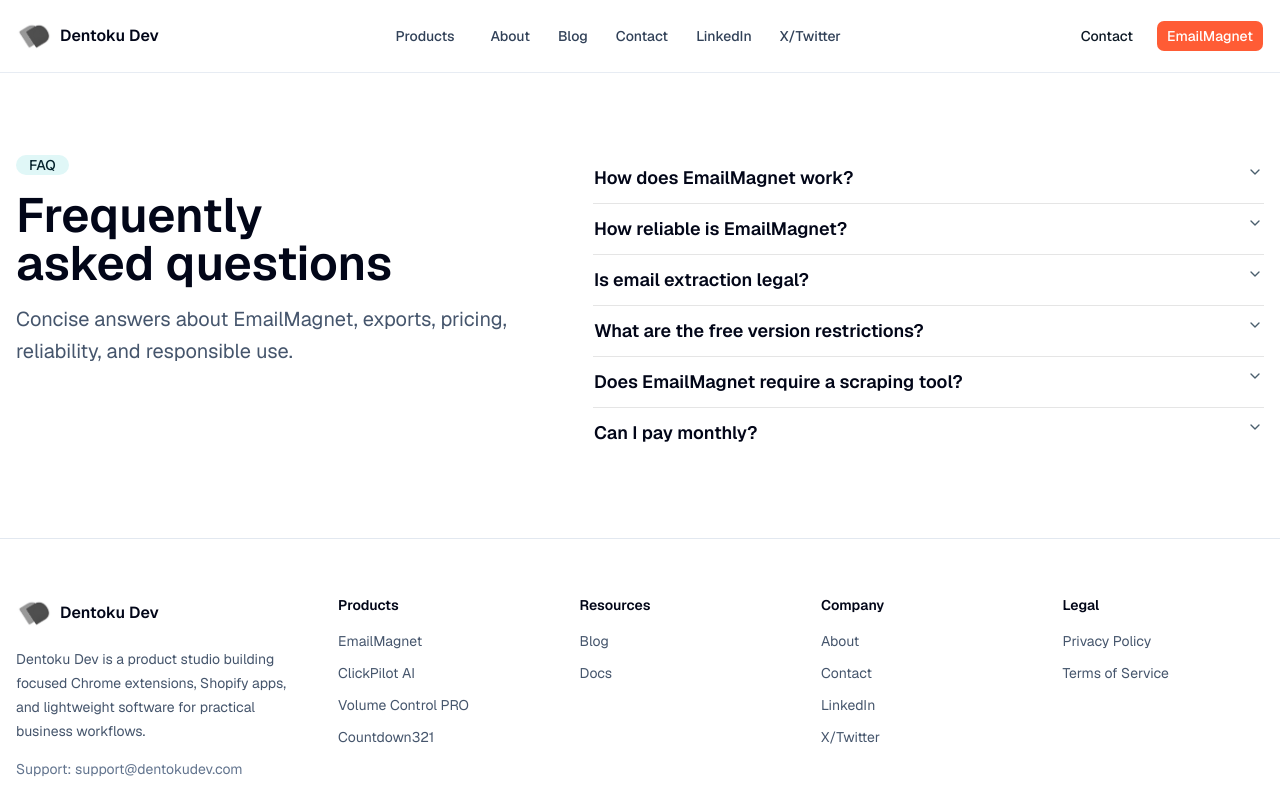
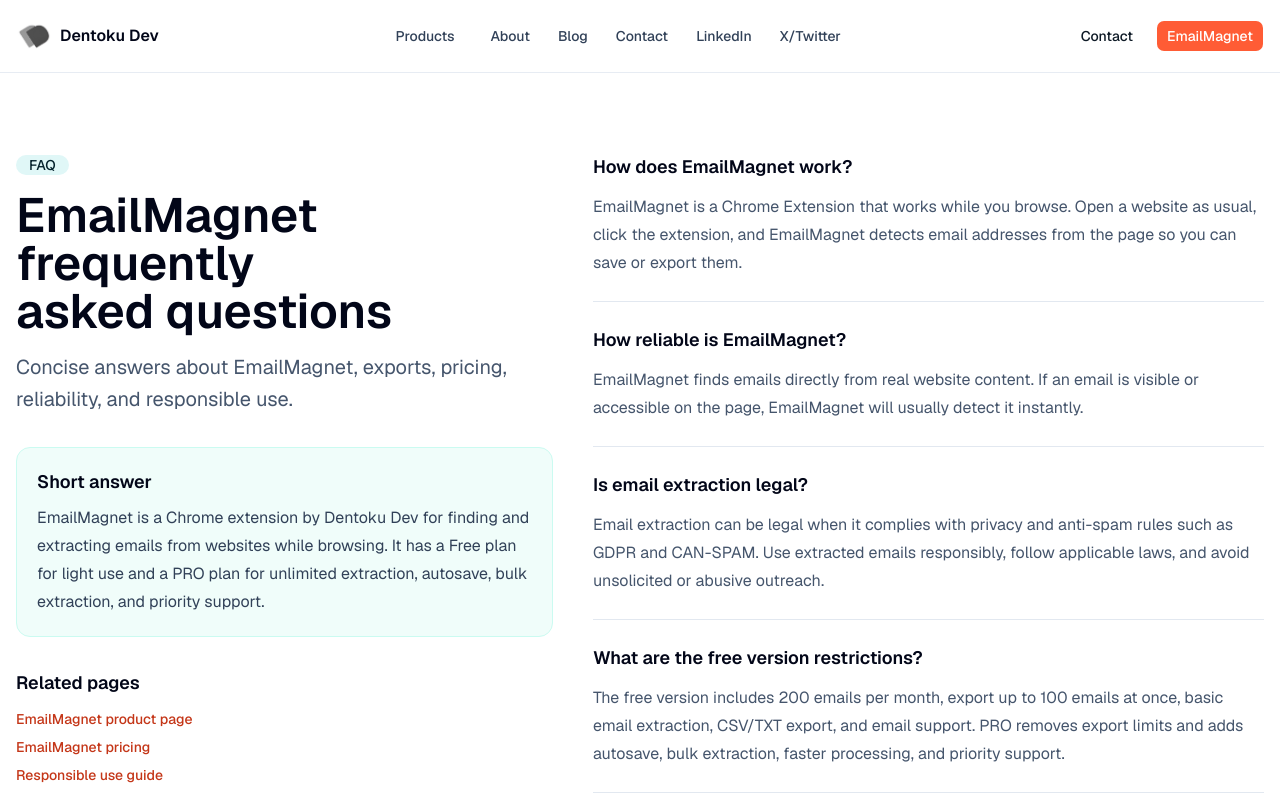
Before and after one commit to snighedis/emailmagnet_newsite, a Next.js app: page /faq in a window 1280 px wide. Shown: the top 796 px of the page. Built offline with nearby package versions, Linux system fonts and the light colour scheme.

Commit message:
Improve content structure and navigation UX

```diff
--- a/src/app/about/page.tsx
+++ b/src/app/about/page.tsx
@@ -1,7 +1,10 @@
+import Link from "next/link";
 import { Card, CardContent } from "@/components/ui/card";
+import { JsonLd } from "@/components/marketing/json-ld";
 import { SectionHeading } from "@/components/marketing/section-heading";
-import { siteConfig } from "@/data/site";
+import { productPortfolio, siteConfig } from "@/data/site";
 import { createMetadata } from "@/lib/metadata";
+import { buildBreadcrumbSchema, buildItemListSchema } from "@/lib/schema";
 
 export const metadata = createMetadata({
   title: "About",
@@ -12,20 +15,48 @@
 
 export default function AboutPage() {
   return (
+    <>
+      <JsonLd
+        data={buildBreadcrumbSchema([
+          { name: "Dentoku Dev", href: "/" },
+          { name: "About", href: "/about" },
+        ])}
+      />
+      <JsonLd data={buildItemListSchema("Dentoku Dev product portfolio", productPortfolio)} />
       <section className="bg-white py-20">
         <div className="mx-auto max-w-5xl px-4">
           <SectionHeading
             as="h1"
             eyebrow="About Dentoku Dev"
-          title="A product studio for focused software tools"
+            title="Dentoku Dev builds focused Chrome extensions, Shopify apps, and productivity tools"
             description={siteConfig.description}
           />
+          <div className="mt-10 rounded-xl border border-teal-100 bg-teal-50 p-5">
+            <h2 className="text-lg font-semibold text-slate-950">Short answer</h2>
+            <p className="mt-2 leading-8 text-slate-700">
+              Dentoku Dev is the product studio behind EmailMagnet, ClickPilot AI, Volume Control
+              PRO, and Countdown321. The studio builds small, practical software products for
+              browser, ecommerce, and business workflows.
+            </p>
+          </div>
           <div className="mt-12 grid gap-5 md:grid-cols-2">
             {[
-            ["What it is", "Dentoku Dev is the parent company and product studio behind focused software products including EmailMagnet."],
-            ["What we build", "The portfolio includes Chrome extensions, Shopify apps, and focused software tools under one company brand."],
-            ["How products are organized", "Each product has its own route, metadata, schema, and support path so users can understand it immediately."],
-            ["Why it exists", "Dentoku Dev builds practical tools that remove friction from daily browser, business, and commerce workflows."],
+              [
+                "What Dentoku Dev is",
+                "Dentoku Dev is a product studio based in Milan, Italy. It owns and maintains a portfolio of focused software products rather than a single broad SaaS platform.",
+              ],
+              [
+                "What the studio builds",
+                "The portfolio includes Chrome extensions for browser workflows, Shopify apps for ecommerce stores, and lightweight utilities for practical business tasks.",
+              ],
+              [
+                "How products are organized",
+                "Each product has a dedicated page, support path, metadata, and structured content so users can quickly understand what the product does and who it is for.",
+              ],
+              [
+                "Who the products are for",
+                "Dentoku Dev products are built for operators, founders, merchants, researchers, and teams that want focused tools without unnecessary platform complexity.",
+              ],
             ].map(([title, copy]) => (
               <Card key={title} className="rounded-xl border-slate-200 shadow-sm">
                 <CardContent className="p-6">
@@ -35,7 +66,41 @@
               </Card>
             ))}
           </div>
+
+          <section className="mt-16">
+            <h2 className="text-3xl font-semibold text-slate-950">Dentoku Dev product portfolio</h2>
+            <p className="mt-4 max-w-3xl leading-8 text-slate-600">
+              The portfolio is intentionally split into clear product entities. This makes support,
+              documentation, pricing, and product discovery easier to understand.
+            </p>
+            <div className="mt-8 overflow-hidden rounded-xl border border-slate-200">
+              <table className="w-full text-left text-sm">
+                <caption className="sr-only">Dentoku Dev products and use cases</caption>
+                <thead className="bg-slate-50 text-slate-950">
+                  <tr>
+                    <th scope="col" className="px-4 py-3 font-semibold">Product</th>
+                    <th scope="col" className="px-4 py-3 font-semibold">Category</th>
+                    <th scope="col" className="px-4 py-3 font-semibold">What it solves</th>
+                  </tr>
+                </thead>
+                <tbody className="divide-y divide-slate-200 text-slate-700">
+                  {productPortfolio.map((product) => (
+                    <tr key={product.href}>
+                      <th scope="row" className="px-4 py-4 font-semibold text-slate-950">
+                        <Link href={product.href} className="hover:text-[#c43618]">
+                          {product.name}
+                        </Link>
+                      </th>
+                      <td className="px-4 py-4">{product.category}</td>
+                      <td className="px-4 py-4">{product.description}</td>
+                    </tr>
+                  ))}
+                </tbody>
+              </table>
             </div>
           </section>
+        </div>
+      </section>
+    </>
   );
 }
--- a/src/app/contact/page.tsx
+++ b/src/app/contact/page.tsx
@@ -6,7 +6,7 @@
 import { SectionHeading } from "@/components/marketing/section-heading";
 import { siteConfig } from "@/data/site";
 import { createMetadata } from "@/lib/metadata";
-import { buildContactPointSchema } from "@/lib/schema";
+import { buildBreadcrumbSchema, buildContactPointSchema } from "@/lib/schema";
 
 export const metadata = createMetadata({
   title: "Contact",
@@ -19,6 +19,12 @@
   return (
     <section className="bg-[#fff7f2] py-20">
       <JsonLd data={buildContactPointSchema()} />
+      <JsonLd
+        data={buildBreadcrumbSchema([
+          { name: "Dentoku Dev", href: "/" },
+          { name: "Contact", href: "/contact" },
+        ])}
+      />
       <div className="mx-auto max-w-4xl px-4">
         <SectionHeading
           as="h1"
--- a/src/app/docs/page.tsx
+++ b/src/app/docs/page.tsx
@@ -1,7 +1,9 @@
 import Link from "next/link";
 import { Card, CardContent } from "@/components/ui/card";
+import { JsonLd } from "@/components/marketing/json-ld";
 import { SectionHeading } from "@/components/marketing/section-heading";
 import { createMetadata } from "@/lib/metadata";
+import { buildBreadcrumbSchema, buildItemListSchema } from "@/lib/schema";
 
 export const metadata = createMetadata({
   title: "Docs",
@@ -11,14 +13,45 @@
 });
 
 const docs = [
-  ["getting-started", "Getting started", "Install EmailMagnet and run your first extraction workflow."],
-  ["exporting-emails", "Exporting emails", "Export clean results in CSV or TXT with confidence."],
-  ["responsible-use", "Responsible use", "Use EmailMagnet in a compliant and responsible outreach process."],
+  {
+    slug: "getting-started",
+    title: "Getting started",
+    description: "Install EmailMagnet and run your first extraction workflow.",
+    bestFor: "New users who want to understand the basic browser workflow.",
+  },
+  {
+    slug: "exporting-emails",
+    title: "Exporting emails",
+    description: "Export clean results in CSV or TXT with confidence.",
+    bestFor: "Users preparing spreadsheets, CRM imports, or lightweight email lists.",
+  },
+  {
+    slug: "responsible-use",
+    title: "Responsible use",
+    description: "Use EmailMagnet in a compliant and responsible outreach process.",
+    bestFor: "Teams that need source context, qualification, and responsible contact handling.",
+  },
 ];
 
 export default function DocsPage() {
   return (
     <section className="bg-slate-50 py-20">
+      <JsonLd
+        data={buildBreadcrumbSchema([
+          { name: "Dentoku Dev", href: "/" },
+          { name: "Docs", href: "/docs" },
+        ])}
+      />
+      <JsonLd
+        data={buildItemListSchema(
+          "EmailMagnet documentation",
+          docs.map((doc) => ({
+            name: doc.title,
+            href: `/docs/${doc.slug}`,
+            description: doc.description,
+          })),
+        )}
+      />
       <div className="mx-auto max-w-6xl px-4">
         <SectionHeading
           as="h1"
@@ -26,18 +59,34 @@
           title="EmailMagnet documentation"
           description="Clear guides for setup, exports, and responsible usage."
         />
+        <div className="mx-auto mt-8 max-w-3xl rounded-xl border border-teal-100 bg-white p-5 text-center">
+          <h2 className="text-lg font-semibold text-slate-950">Short answer</h2>
+          <p className="mt-2 leading-7 text-slate-600">
+            EmailMagnet docs explain how to install the Chrome extension, extract emails from
+            website pages, export results, and use collected contact data responsibly.
+          </p>
+        </div>
         <div className="mt-12 grid gap-5 md:grid-cols-3">
-          {docs.map(([slug, title, description]) => (
-            <Link key={slug} href={`/docs/${slug}`}>
+          {docs.map((doc) => (
+            <Link key={doc.slug} href={`/docs/${doc.slug}`}>
               <Card className="h-full rounded-xl border-slate-200 bg-white shadow-sm">
                 <CardContent className="p-6">
-                  <h2 className="text-xl font-semibold text-slate-950">{title}</h2>
-                  <p className="mt-3 leading-7 text-slate-600">{description}</p>
+                  <h2 className="text-xl font-semibold text-slate-950">{doc.title}</h2>
+                  <p className="mt-3 leading-7 text-slate-600">{doc.description}</p>
+                  <p className="mt-5 text-sm leading-6 text-slate-500">{doc.bestFor}</p>
                 </CardContent>
               </Card>
             </Link>
           ))}
         </div>
+        <section className="mt-16 rounded-xl border border-slate-200 bg-white p-6">
+          <h2 className="text-2xl font-semibold text-slate-950">Recommended reading order</h2>
+          <ol className="mt-5 list-decimal space-y-3 pl-5 leading-7 text-slate-600">
+            <li>Start with getting started to understand the extraction workflow.</li>
+            <li>Read exporting emails before moving contacts into another tool.</li>
+            <li>Review responsible use before outreach, recruiting, or sales follow-up.</li>
+          </ol>
+        </section>
       </div>
     </section>
   );
--- a/src/app/faq/page.tsx
+++ b/src/app/faq/page.tsx
@@ -1,3 +1,4 @@
+import Link from "next/link";
 import { FaqList } from "@/components/marketing/faq-list";
 import { JsonLd } from "@/components/marketing/json-ld";
 import { SectionHeading } from "@/components/marketing/section-heading";
@@ -23,13 +24,48 @@
         ])}
       />
       <div className="mx-auto grid max-w-7xl gap-10 px-4 lg:grid-cols-[0.8fr_1fr]">
+        <div>
           <SectionHeading
             as="h1"
             align="left"
             eyebrow="FAQ"
-          title="Frequently asked questions"
+            title="EmailMagnet frequently asked questions"
             description="Concise answers about EmailMagnet, exports, pricing, reliability, and responsible use."
           />
+          <div className="mt-8 rounded-xl border border-teal-100 bg-teal-50 p-5">
+            <h2 className="text-lg font-semibold text-slate-950">Short answer</h2>
+            <p className="mt-2 leading-7 text-slate-700">
+              EmailMagnet is a Chrome extension by Dentoku Dev for finding and extracting emails
+              from websites while browsing. It has a Free plan for light use and a PRO plan for
+              unlimited extraction, autosave, bulk extraction, and priority support.
+            </p>
+          </div>
+          <nav aria-label="FAQ related pages" className="mt-8">
+            <h2 className="text-lg font-semibold text-slate-950">Related pages</h2>
+            <ul className="mt-3 space-y-2 text-sm text-slate-600">
+              <li>
+                <Link href="/emailmagnet" className="font-medium text-[#c43618] hover:underline">
+                  EmailMagnet product page
+                </Link>
+              </li>
+              <li>
+                <Link href="/pricing" className="font-medium text-[#c43618] hover:underline">
+                  EmailMagnet pricing
+                </Link>
+              </li>
+              <li>
+                <Link href="/docs/responsible-use" className="font-medium text-[#c43618] hover:underline">
+                  Responsible use guide
+                </Link>
+              </li>
+              <li>
+                <Link href="/contact" className="font-medium text-[#c43618] hover:underline">
+                  Contact Dentoku Dev
+                </Link>
+              </li>
+            </ul>
+          </nav>
+        </div>
         <FaqList items={faqItems} />
       </div>
     </section>
--- a/src/app/privacy/page.tsx
+++ b/src/app/privacy/page.tsx
@@ -1,4 +1,6 @@
+import { JsonLd } from "@/components/marketing/json-ld";
 import { createMetadata } from "@/lib/metadata";
+import { buildBreadcrumbSchema } from "@/lib/schema";
 
 export const metadata = createMetadata({
   title: "Privacy Policy",
@@ -9,6 +11,13 @@
 
 export default function PrivacyPage() {
   return (
+    <>
+      <JsonLd
+        data={buildBreadcrumbSchema([
+          { name: "Dentoku Dev", href: "/" },
+          { name: "Privacy Policy", href: "/privacy" },
+        ])}
+      />
       <article className="mx-auto max-w-3xl px-4 py-20">
         <p className="text-sm font-semibold uppercase tracking-wide text-[#c43618]">Legal</p>
         <h1 className="mt-3 text-4xl font-semibold text-slate-950">Privacy Policy</h1>
@@ -69,5 +78,6 @@
         Privacy requests and questions: support@dentokudev.com
       </p>
       </article>
+    </>
   );
 }
--- a/src/app/terms/page.tsx
+++ b/src/app/terms/page.tsx
@@ -1,4 +1,6 @@
+import { JsonLd } from "@/components/marketing/json-ld";
 import { createMetadata } from "@/lib/metadata";
+import { buildBreadcrumbSchema } from "@/lib/schema";
 
 export const metadata = createMetadata({
   title: "Terms of Service",
@@ -9,6 +11,13 @@
 
 export default function TermsPage() {
   return (
+    <>
+      <JsonLd
+        data={buildBreadcrumbSchema([
+          { name: "Dentoku Dev", href: "/" },
+          { name: "Terms of Service", href: "/terms" },
+        ])}
+      />
       <article className="mx-auto max-w-3xl px-4 py-20">
         <p className="text-sm font-semibold uppercase tracking-wide text-[#c43618]">Legal</p>
         <h1 className="mt-3 text-4xl font-semibold text-slate-950">Terms of Service</h1>
@@ -74,5 +83,6 @@
         Questions about these terms: support@dentokudev.com
       </p>
       </article>
+    </>
   );
 }
--- a/src/components/layout/site-header.tsx
+++ b/src/components/layout/site-header.tsx
@@ -3,6 +3,7 @@
 import { ArrowRight, Menu, Star } from "lucide-react";
 import Image from "next/image";
 import Link from "next/link";
+import { useState } from "react";
 import { Button } from "@/components/ui/button";
 import {
   DropdownMenu,
@@ -18,9 +19,9 @@
 } from "@/components/ui/sheet";
 import { emailMagnetConfig, mainNav, productPortfolio, siteConfig } from "@/data/site";
 
-function Logo() {
+function Logo({ onClick }: { onClick?: () => void } = {}) {
   return (
-    <Link href="/" className="flex items-center gap-2 font-semibold text-slate-950">
+    <Link href="/" onClick={onClick} className="flex items-center gap-2 font-semibold text-slate-950">
       <Image
         src={siteConfig.logo}
         alt="Dentoku Dev logo"
@@ -35,11 +36,12 @@
 }
 
 function ProductsMenu() {
+  const [open, setOpen] = useState(false);
   const featured = productPortfolio.find((product) => product.featured) ?? productPortfolio[0];
   const upcoming = productPortfolio.filter((product) => !product.featured);
 
   return (
-    <DropdownMenu>
+    <DropdownMenu open={open} onOpenChange={setOpen}>
       <DropdownMenuTrigger className="rounded-md px-2 py-2 text-sm font-medium text-slate-700 outline-none transition hover:text-slate-950 focus-visible:ring-2 focus-visible:ring-[#ff5c35]">
         Products
       </DropdownMenuTrigger>
@@ -47,6 +49,7 @@
         <div className="grid gap-4 md:grid-cols-[1.1fr_1fr]">
           <Link
             href={featured.href}
+            onClick={() => setOpen(false)}
             className="rounded-xl bg-[#213343] p-5 text-white outline-none transition hover:bg-[#192938] focus-visible:ring-2 focus-visible:ring-[#ff5c35]"
           >
             <div className="inline-flex items-center gap-1 rounded-full bg-white/10 px-3 py-1 text-xs font-semibold text-teal-100">
@@ -80,6 +83,7 @@
                 <Link
                   key={product.name}
                   href={product.href}
+                  onClick={() => setOpen(false)}
                   className="rounded-lg border border-transparent p-3 outline-none transition hover:border-slate-200 hover:bg-slate-50 focus-visible:bg-slate-50 focus-visible:ring-2 focus-visible:ring-[#ff5c35]"
                 >
                   <div className="flex items-center justify-between gap-3">
@@ -109,6 +113,8 @@
 }
 
 export function SiteHeader() {
+  const [mobileOpen, setMobileOpen] = useState(false);
+
   return (
     <header className="sticky top-0 z-50 border-b border-slate-200/80 bg-white/95 backdrop-blur">
       <div className="mx-auto flex h-18 max-w-7xl items-center justify-between px-4">
@@ -135,7 +141,7 @@
             <Link href={emailMagnetConfig.href}>EmailMagnet</Link>
           </Button>
         </div>
-        <Sheet>
+        <Sheet open={mobileOpen} onOpenChange={setMobileOpen}>
           <SheetTrigger asChild className="lg:hidden">
             <Button variant="outline" size="icon" aria-label="Open navigation">
               <Menu className="h-5 w-5" />
@@ -144,32 +150,45 @@
           <SheetContent side="right" className="w-80">
             <SheetTitle className="sr-only">Dentoku Dev navigation</SheetTitle>
             <div className="mt-8 space-y-6 px-2">
-              <Logo />
+              <Logo onClick={() => setMobileOpen(false)} />
               <nav className="grid gap-4 text-base font-medium">
                 <div className="space-y-3">
                   <p className="text-xs font-semibold uppercase tracking-wide text-slate-500">
                     Products
                   </p>
                   {productPortfolio.map((product) => (
-                    <Link key={product.href} href={product.href} className="block">
+                    <Link
+                      key={product.href}
+                      href={product.href}
+                      onClick={() => setMobileOpen(false)}
+                      className="block"
+                    >
                       {product.name}
                     </Link>
                   ))}
                 </div>
                 {mainNav.map((item) => (
-                  <Link key={item.href} href={item.href}>
+                  <Link key={item.href} href={item.href} onClick={() => setMobileOpen(false)}>
                     {item.label}
                   </Link>
                 ))}
-                <Link href={siteConfig.social.linkedin}>LinkedIn</Link>
-                <Link href={siteConfig.social.x}>X/Twitter</Link>
+                <Link href={siteConfig.social.linkedin} onClick={() => setMobileOpen(false)}>
+                  LinkedIn
+                </Link>
+                <Link href={siteConfig.social.x} onClick={() => setMobileOpen(false)}>
+                  X/Twitter
+                </Link>
               </nav>
               <div className="grid gap-3">
                 <Button asChild className="rounded-md bg-[#ff5c35] text-white hover:bg-[#df4320]">
-                  <Link href={emailMagnetConfig.href}>EmailMagnet</Link>
+                  <Link href={emailMagnetConfig.href} onClick={() => setMobileOpen(false)}>
+                    EmailMagnet
+                  </Link>
                 </Button>
                 <Button asChild variant="outline" className="rounded-md">
-                  <Link href={siteConfig.secondaryCta.href}>Contact</Link>
+                  <Link href={siteConfig.secondaryCta.href} onClick={() => setMobileOpen(false)}>
+                    Contact
+                  </Link>
                 </Button>
               </div>
             </div>
--- a/src/components/marketing/faq-list.tsx
+++ b/src/components/marketing/faq-list.tsx
@@ -1,9 +1,3 @@
-import {
-  Accordion,
-  AccordionContent,
-  AccordionItem,
-  AccordionTrigger,
-} from "@/components/ui/accordion";
 import type { FaqItem } from "@/data/site";
 
 type FaqListProps = {
@@ -12,17 +6,13 @@
 
 export function FaqList({ items }: FaqListProps) {
   return (
-    <Accordion type="single" collapsible className="w-full">
-      {items.map((item, index) => (
-        <AccordionItem key={item.question} value={`item-${index}`}>
-          <AccordionTrigger className="text-left text-lg font-semibold text-slate-950">
-            {item.question}
-          </AccordionTrigger>
-          <AccordionContent className="text-base leading-7 text-slate-600">
-            {item.answer}
-          </AccordionContent>
-        </AccordionItem>
+    <dl className="w-full divide-y divide-slate-200">
+      {items.map((item) => (
+        <div key={item.question} className="py-6 first:pt-0 last:pb-0">
+          <dt className="text-lg font-semibold text-slate-950">{item.question}</dt>
+          <dd className="mt-3 text-base leading-7 text-slate-600">{item.answer}</dd>
+        </div>
       ))}
-    </Accordion>
+    </dl>
   );
 }
```
Lines whose indentation alone changed are shown as unchanged.
